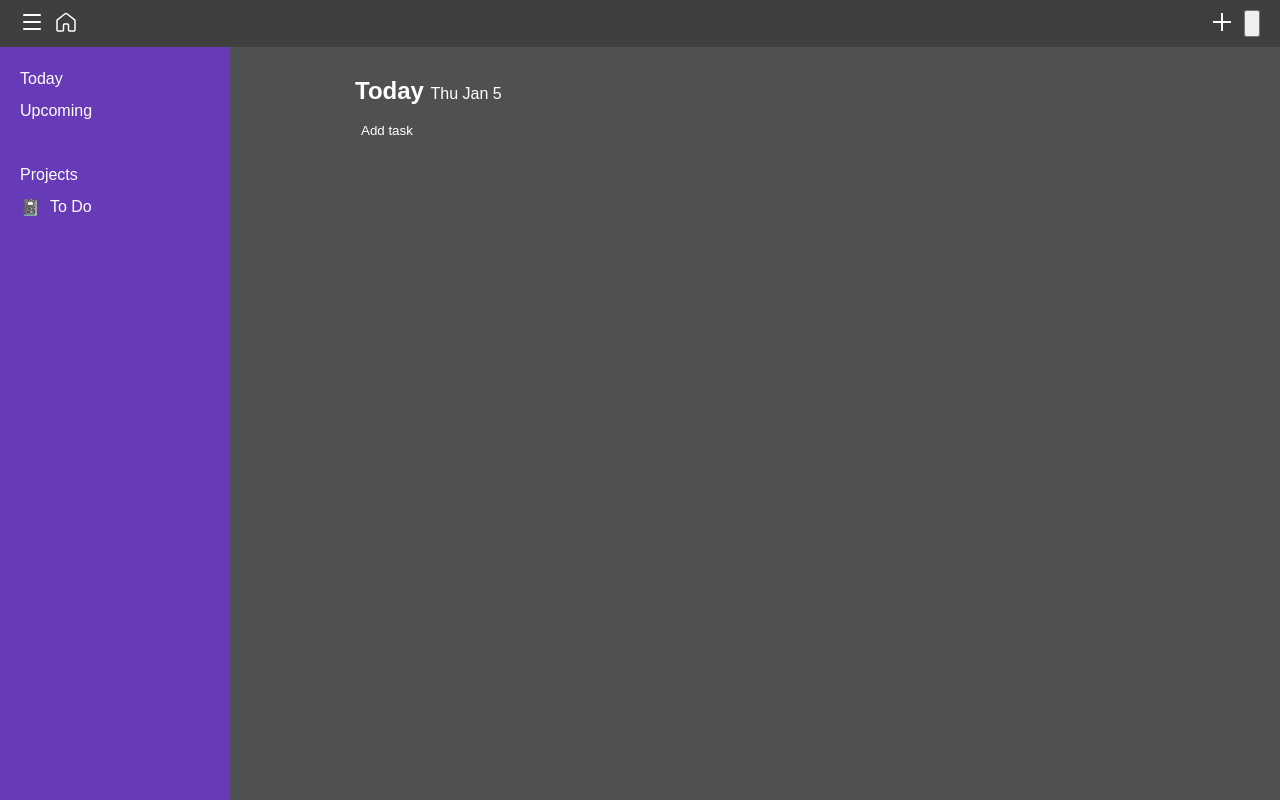
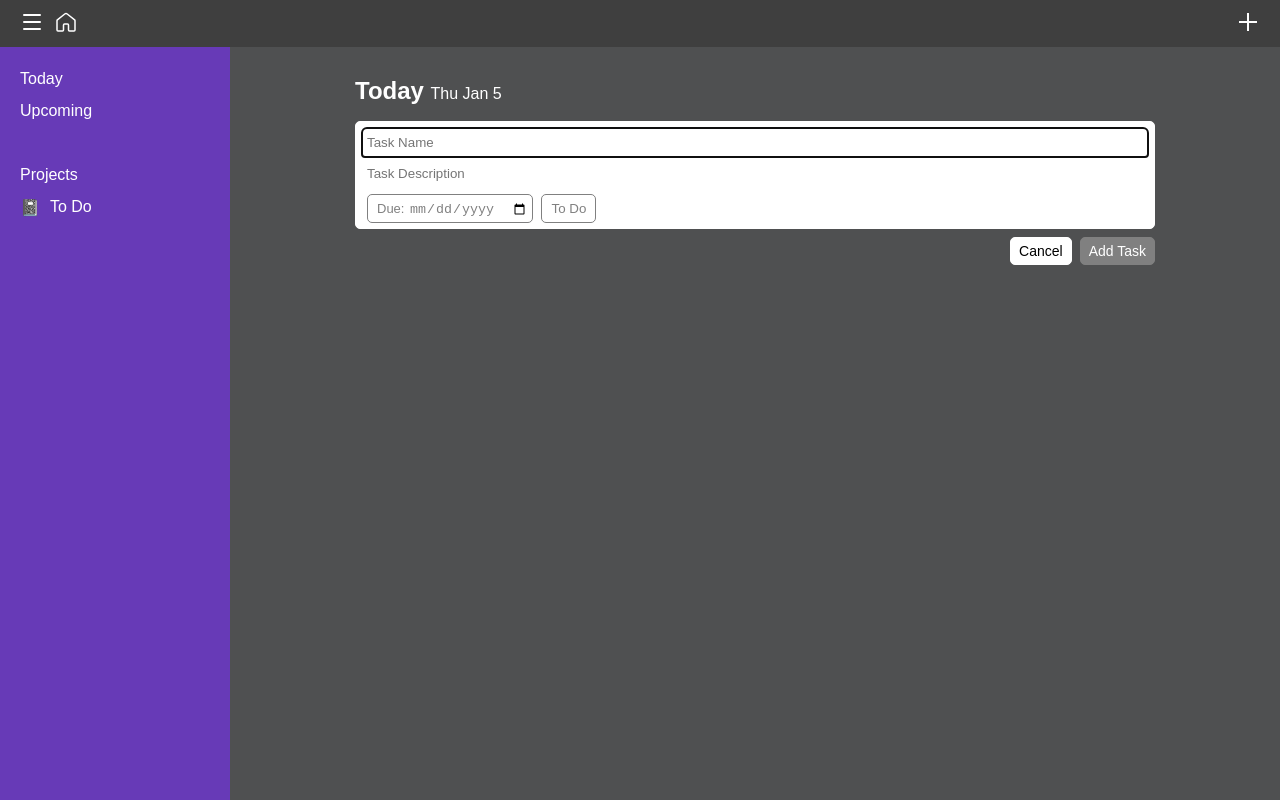
Before and after one commit to WitchingHr/to-do-list, a website built with webpack: page dist/index.html in a window 1280 px wide. Both pictures are taken after a click on the button 1222 px from the left and 22 px from the top of the page. Built offline with nearby package versions, Linux system fonts and the light colour scheme.

Commit message:
Implement task adder button in header

```diff
--- a/src/styles/index.css
+++ b/src/styles/index.css
@@ -100,6 +100,10 @@ body {
   height: 24px;
   width: 24px;
   border: none;
+}
+
+.profile {
+  display: none;
 }
 
 .main {
--- a/src/today.js
+++ b/src/today.js
@@ -1,3 +1,4 @@
+import openTask from './taskeditor'
 import { hideForm } from "./taskeditor";
 
 const todaySidebar = document.querySelector('.today');
@@ -39,6 +40,14 @@ function updateTitle() {
   document.title = 'To Do: Today';
 }
 
+const add = document.querySelector('.add');
+add.addEventListener('click', goToTaskAdder);
+
+function goToTaskAdder() {
+  populateToday();
+  openTask();
+}
+
 // const content = document.querySelector('.agenda-content');
 // const contentTop = document.createElement('div');
 // content.appendChild(contentTop);
```
